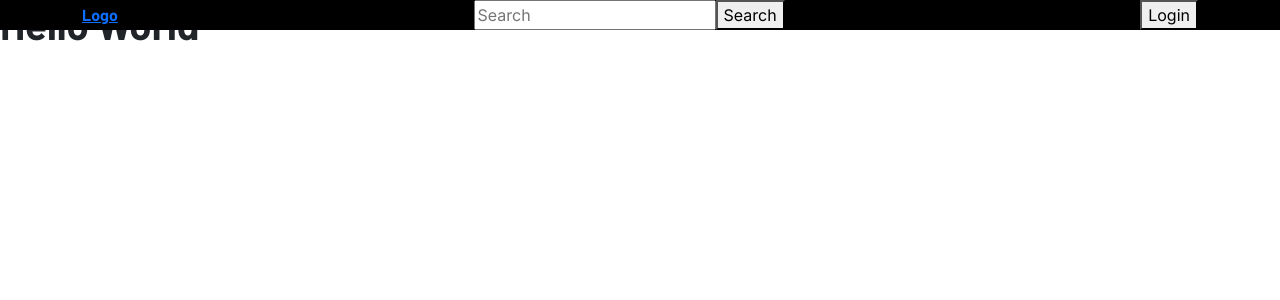
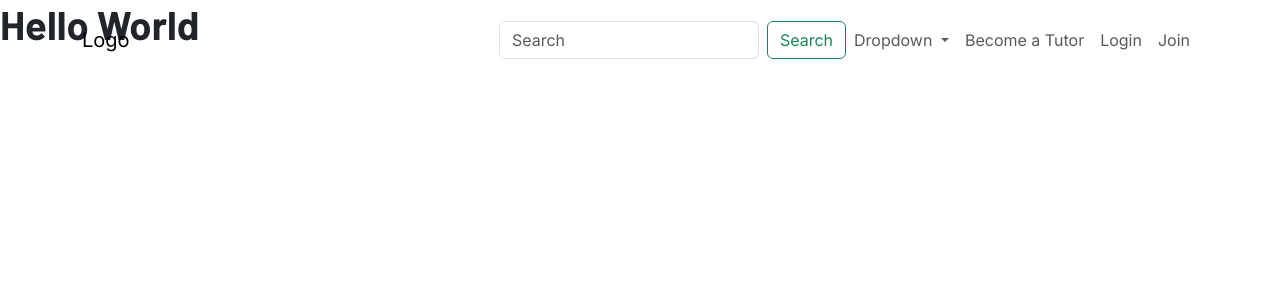
Before and after one commit to ScottyTGB/CITS3403GrpProj, a Flask app: page / in a window 1280 px wide. Shown: the top 300 px of the page. Run offline with Flask 3, Linux system fonts and the light colour scheme; the visitor is signed in with stand-in values (Sample User, id 1).

Commit message:
Navbar changed
navbar changed to include all relevant buttons

```diff
--- a/app.py
+++ b/app.py
@@ -13,7 +13,7 @@ def home():
 
 @app.route('/login', methods=['POST'])
 def do_admin_login():
-    if request.form['password'] == 'GASDA' and request.form['username'] == 'admin':
+    if request.form['password'] == 'ASDF' and request.form['username'] == 'admin':
         session['logged_in'] = True
     else:
         flash('wrong password!')
--- a/static/css/navbar.css
+++ b/static/css/navbar.css
@@ -2,5 +2,5 @@ nav {
     background: transparent;
     width: 100%;
     z-index: 1000;
-    background-color: black;
+    height: 80px;
 }
--- a/templates/index.html
+++ b/templates/index.html
@@ -18,24 +18,41 @@
     <title>Computute</title>
   </head>
   <!-- Navbar -->
-  <nav class="nav fixed-top">
+  <nav class="navbar navbar-expand-lg fixed-top">
     <div class="container">
-      <div class="d-flex justify-content-between align-items-center">
-        <div>
-          <a class="logo" href="#">Logo</a>
-        </div>
-        <div>
-          <form class="d-flex">
-            <input type="search" placeholder="Search" aria-label="Search">
-            <button type="submit">Search</button>
-          </form>
-        </div>
-        <div>
-          <button type="button">Login</button>
-        </div>
+      <a class="navbar-brand" href="#">Logo</a>
+      <button class="navbar-toggler" type="button" data-bs-toggle="collapse" data-bs-target="#navbarNav" aria-controls="navbarNav" aria-expanded="false" aria-label="Toggle navigation">
+        <span class="navbar-toggler-icon"></span>
+      </button>
+      <div class="collapse navbar-collapse justify-content-end" id="navbarNav">
+        <form class="d-flex">
+          <input class="form-control me-2" type="search" placeholder="Search" aria-label="Search">
+          <button class="btn btn-outline-success" type="submit">Search</button>
+        </form>
+        <ul class="navbar-nav">
+          <li class="nav-item dropdown">
+            <a class="nav-link dropdown-toggle" href="#" id="navbarDropdown" role="button" data-bs-toggle="dropdown" aria-expanded="false">
+              Dropdown
+            </a>
+            <ul class="dropdown-menu" aria-labelledby="navbarDropdown">
+              <li><a class="dropdown-item" href="#">Action</a></li>
+              <li><a class="dropdown-item" href="#">Another action</a></li>
+            </ul>
+          </li>
+          <li class="nav-item">
+            <a class="nav-link" href="#">Become a Tutor</a>
+          </li>
+          <li class="nav-item">
+            <a class="nav-link" href="#">Login</a>
+          </li>
+          <li class="nav-item">
+            <a class="nav-link" href="#">Join</a>
+          </li>
+        </ul>
       </div>
     </div>
   </nav>
+  <!-- Body -->
   <body>
     <h1>Hello World</h1>
   </body>
```
